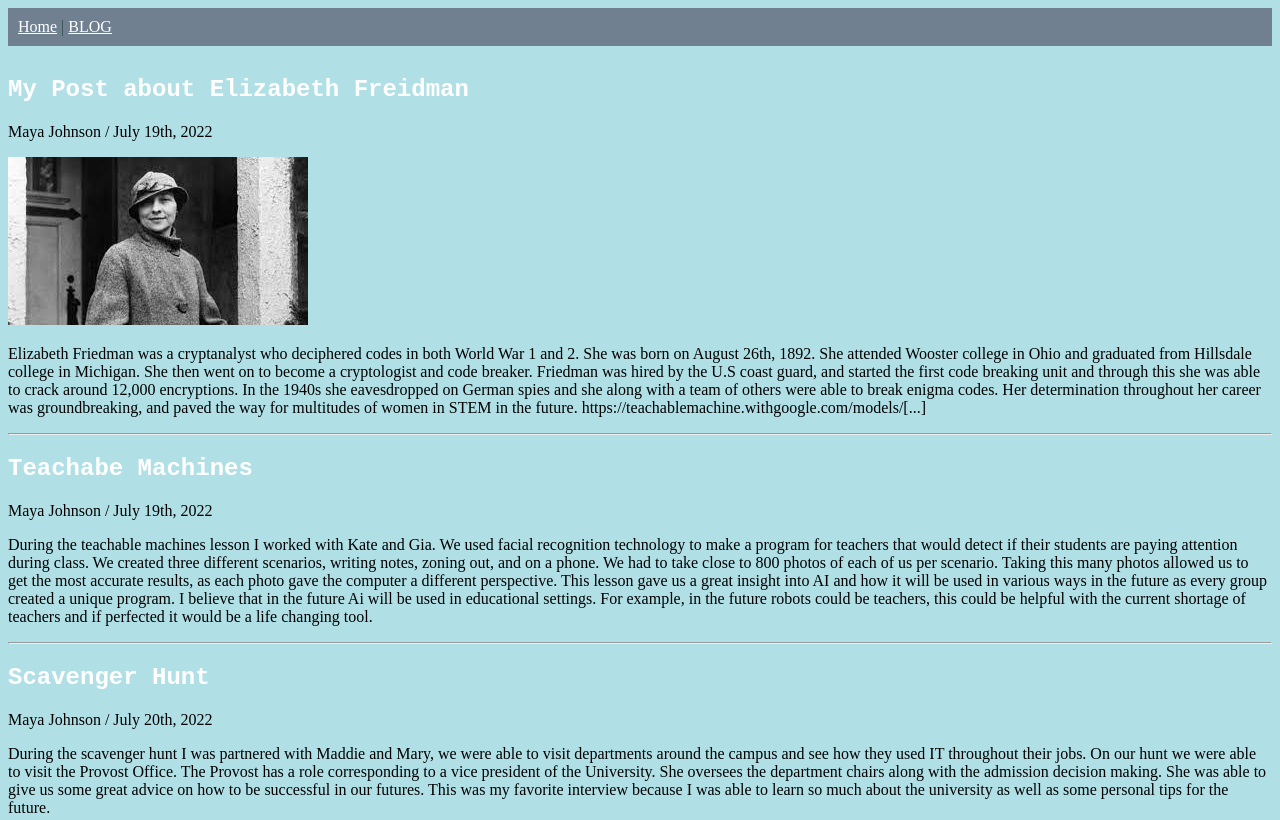
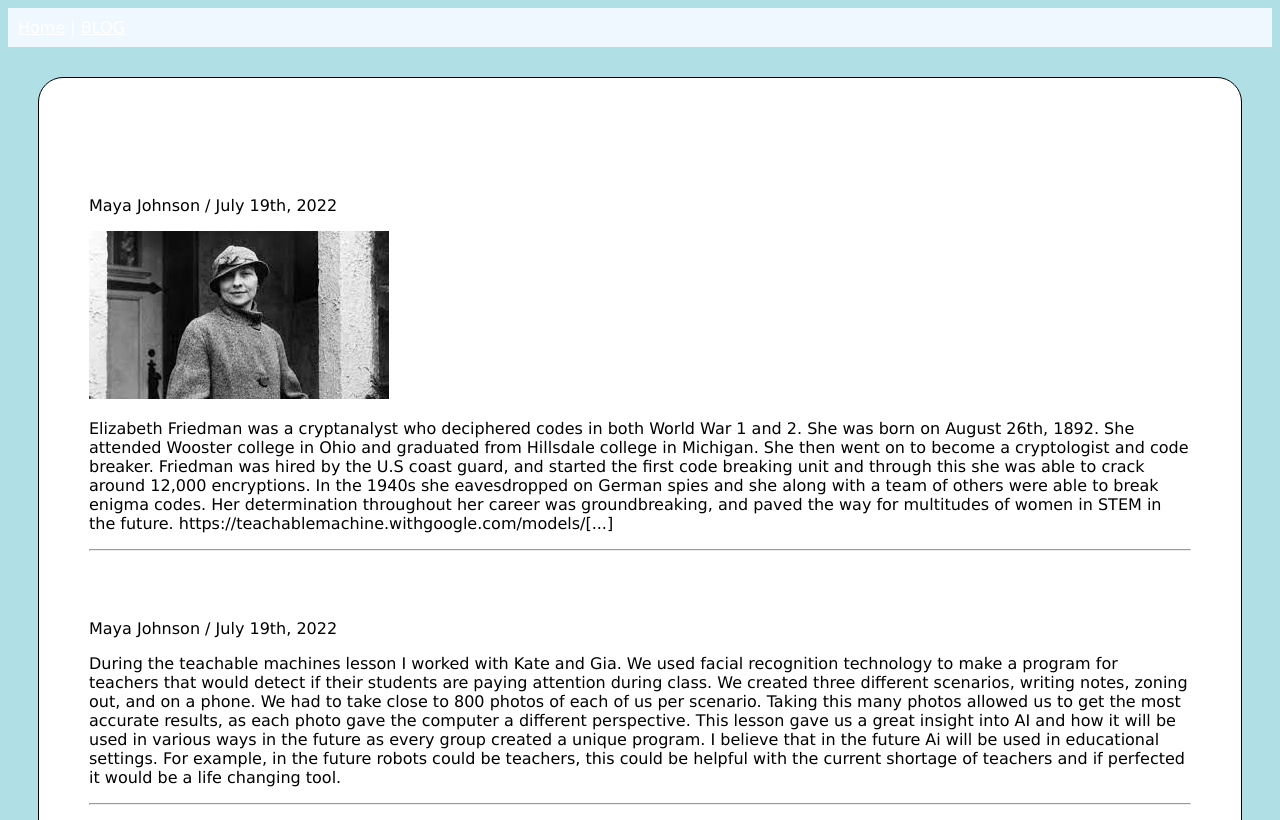
Before and after one commit to theitgirls/mjjohnso, a plain HTML site: page blog.html in a window 1280 px wide. Shown: the top 820 px of the page. Drawn offline with Linux system fonts and the light colour scheme; a web font is replaced by a local one.

Commit message:
Add files via upload

```diff
--- a/blog.html
+++ b/blog.html
@@ -11,11 +11,6 @@
     <link href="https://fonts.googleapis.com/css2?family=Mochiy+Pop+One&display=swap" rel="stylesheet">
     <link rel="stylesheet" href="styles.css"
     nav {text-align: center;}
-
-    <style>
-
-
-    </style>
     </head>
 
 
@@ -24,7 +19,7 @@
         <a href="index.html">Home</a> | <a href="blog.html">BLOG</a>
        </nav>
 
-
+        <div>
         <h2>My Post about Elizabeth Freidman</h2>
         <p>Maya Johnson / July 19th, 2022</p>
         <img src="lizzy.jpg" alt="lizzy pic">
@@ -110,5 +105,6 @@
                 <hr>
 
         <hr>
+        </div>
     </body>
 </html>
--- a/styles.css
+++ b/styles.css
@@ -1,27 +1,31 @@
 body {
     background-color:powderblue;
+    font-family:verdana, Geneva, Tahoma, sans-serif;
 }
-h1{
+h1 {
     color:white;
-     background-color:drakslategray;
-     font-family: 'Space Mono', monospace;
-    }
+background-color:drakslategray;
+font-family: 'Space Mono', monospace;
+}
 h2 {
     color:white;
-    background-color:drakslategray;
-    font-family: 'Space Mono', monospace;
+background-color:drakslategray;
 }
+nav a:hover {background-color:slategray;}
 
-nav {color:darkslategray;}
-
-nav a{color: white;}
-a {color:white;}
-
-nav a:hover {background-color: gray;}
-.rora {width: 300 pixel;}
+nav a {color: white;}
+nav {color: white;}
 
 nav {
     padding: 10px;
     margin-bottom: 30px;
-    background-color: slategray;
+    background-color:aliceblue;
 }
+
+Div {
+    border: 1px solid black;
+    margin: 30px;
+    padding: 50px;
+    background-color: white;
+    border-radius: 25px;
+}
```
